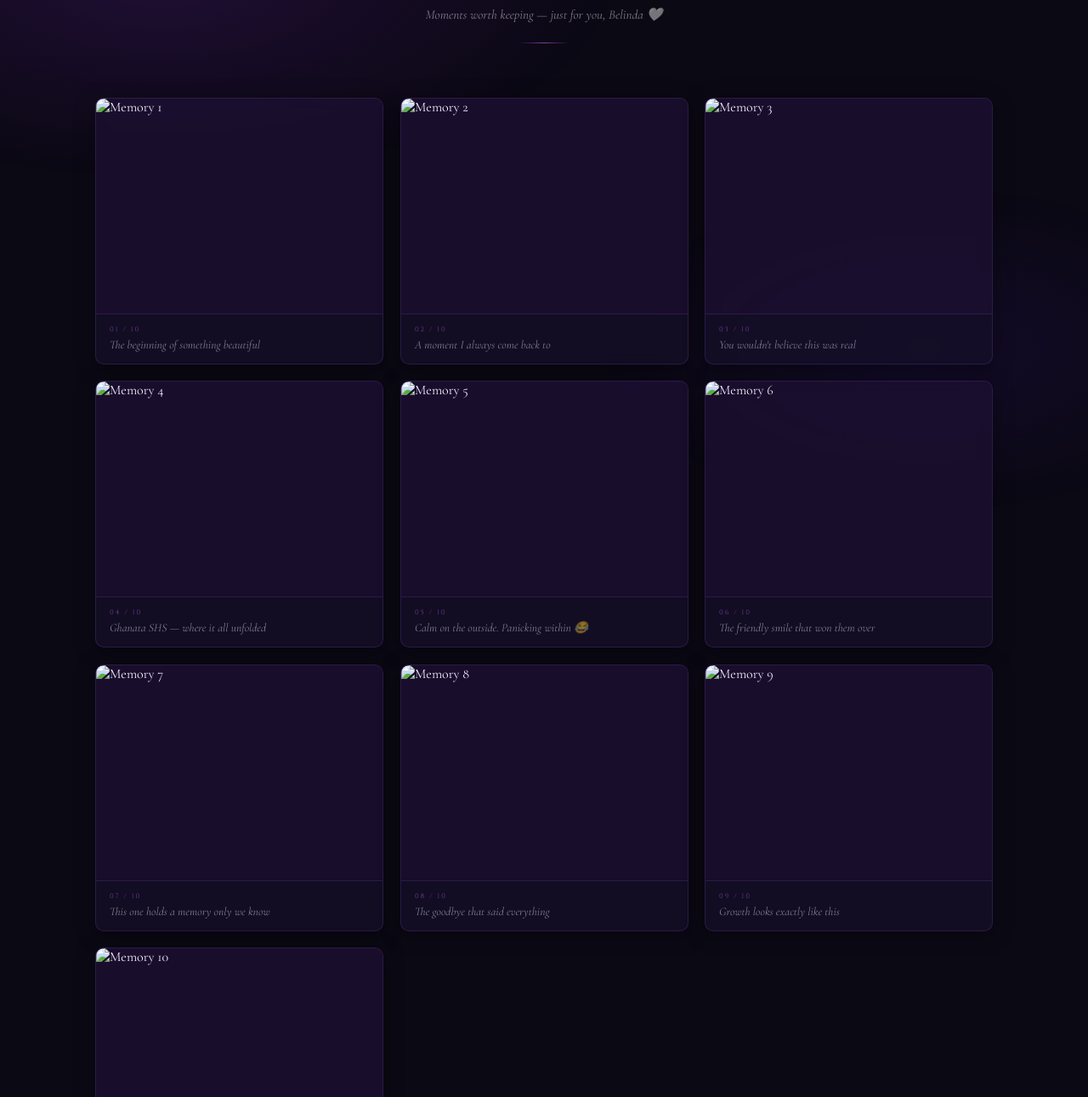
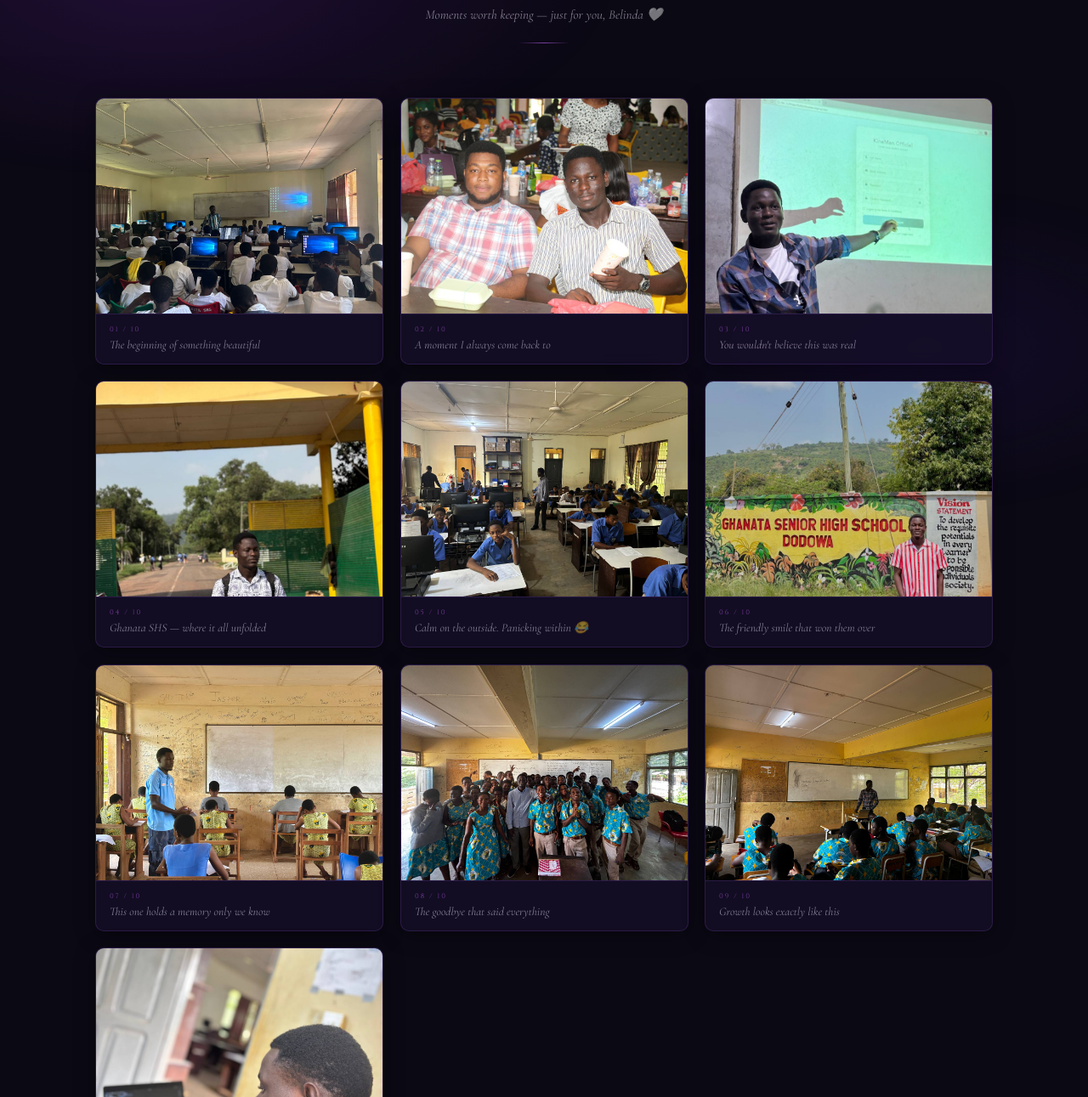
Before and after one commit to Just-Reacher/bhay, a plain HTML site: page gallery.html in a window 1280 px wide. Shown: the part 189-1480 px from the top of the page at 85% size. Drawn offline with nearby package versions, Linux system fonts and the light colour scheme.

Commit message:
Updated gallery and added images

```diff
--- a/gallery.html
+++ b/gallery.html
@@ -550,7 +550,7 @@
 
   <div class="gallery-card" data-index="0">
     <div class="card-img-wrap">
-      <img src="photo1.jpg" alt="Memory 1" loading="lazy" />
+      <img src="images/photo2.jpg" alt="Memory 1" loading="lazy" />
       <div class="img-shield"></div>
       <div class="card-overlay">
         <div class="overlay-content">
@@ -567,7 +567,7 @@
 
   <div class="gallery-card" data-index="1">
     <div class="card-img-wrap">
-      <img src="photo2.jpg" alt="Memory 2" loading="lazy" />
+      <img src="images/photo1.jpg" alt="Memory 2" loading="lazy" />
       <div class="img-shield"></div>
       <div class="card-overlay">
         <div class="overlay-content">
@@ -584,7 +584,7 @@
 
   <div class="gallery-card" data-index="2">
     <div class="card-img-wrap">
-      <img src="photo3.jpg" alt="Memory 3" loading="lazy" />
+      <img src="images/photo3.jpg" alt="Memory 3" loading="lazy" />
       <div class="img-shield"></div>
       <div class="card-overlay">
         <div class="overlay-content">
@@ -601,7 +601,7 @@
 
   <div class="gallery-card" data-index="3">
     <div class="card-img-wrap">
-      <img src="photo4.jpg" alt="Memory 4" loading="lazy" />
+      <img src="images/photo4.jpg" alt="Memory 4" loading="lazy" />
       <div class="img-shield"></div>
       <div class="card-overlay">
         <div class="overlay-content">
@@ -618,7 +618,7 @@
 
   <div class="gallery-card" data-index="4">
     <div class="card-img-wrap">
-      <img src="photo5.jpg" alt="Memory 5" loading="lazy" />
+      <img src="images/photo5.jpg" alt="Memory 5" loading="lazy" />
       <div class="img-shield"></div>
       <div class="card-overlay">
         <div class="overlay-content">
@@ -635,7 +635,7 @@
 
   <div class="gallery-card" data-index="5">
     <div class="card-img-wrap">
-      <img src="photo6.jpg" alt="Memory 6" loading="lazy" />
+      <img src="images/photo6.jpg" alt="Memory 6" loading="lazy" />
       <div class="img-shield"></div>
       <div class="card-overlay">
         <div class="overlay-content">
@@ -652,7 +652,7 @@
 
   <div class="gallery-card" data-index="6">
     <div class="card-img-wrap">
-      <img src="photo7.jpg" alt="Memory 7" loading="lazy" />
+      <img src="images/photo7.jpg" alt="Memory 7" loading="lazy" />
       <div class="img-shield"></div>
       <div class="card-overlay">
         <div class="overlay-content">
@@ -669,7 +669,7 @@
 
   <div class="gallery-card" data-index="7">
     <div class="card-img-wrap">
-      <img src="photo8.jpg" alt="Memory 8" loading="lazy" />
+      <img src="images/photo8.jpg" alt="Memory 8" loading="lazy" />
       <div class="img-shield"></div>
       <div class="card-overlay">
         <div class="overlay-content">
@@ -686,7 +686,7 @@
 
   <div class="gallery-card" data-index="8">
     <div class="card-img-wrap">
-      <img src="photo9.jpg" alt="Memory 9" loading="lazy" />
+      <img src="images/photo9.jpg" alt="Memory 9" loading="lazy" />
       <div class="img-shield"></div>
       <div class="card-overlay">
         <div class="overlay-content">
@@ -703,7 +703,7 @@
 
   <div class="gallery-card" data-index="9">
     <div class="card-img-wrap">
-      <img src="photo10.jpg" alt="Memory 10" loading="lazy" />
+      <img src="images/photo10.jpg" alt="Memory 10" loading="lazy" />
       <div class="img-shield"></div>
       <div class="card-overlay">
         <div class="overlay-content">
@@ -758,16 +758,16 @@
    Captions match the cards above.
 ------------------------------------------------ */
 const PHOTOS = [
-  { src: 'photo1.jpg',  caption: 'The beginning of something beautiful' },
-  { src: 'photo2.jpg',  caption: 'A moment I always come back to' },
-  { src: 'photo3.jpg',  caption: "You wouldn't believe this was real" },
-  { src: 'photo4.jpg',  caption: 'Ghanata SHS — where it all unfolded' },
-  { src: 'photo5.jpg',  caption: 'Calm on the outside. Panicking within 😂' },
-  { src: 'photo6.jpg',  caption: 'The friendly smile that won them over' },
-  { src: 'photo7.jpg',  caption: 'This one holds a memory only we know' },
-  { src: 'photo8.jpg',  caption: 'The goodbye that said everything' },
-  { src: 'photo9.jpg',  caption: 'Growth looks exactly like this' },
-  { src: 'photo10.jpg', caption: 'And so the chapter closes, beautifully ❤️' },
+  { src: 'images/photo1.jpg',  caption: 'The beginning of something beautiful' },
+  { src: 'images/photo2.jpg',  caption: 'A moment I always come back to' },
+  { src: 'images/photo3.jpg',  caption: "You wouldn't believe this was real" },
+  { src: 'images/photo4.jpg',  caption: 'Ghanata SHS — where it all unfolded' },
+  { src: 'images/photo5.jpg',  caption: 'Calm on the outside. Panicking within 😂' },
+  { src: 'images/photo6.jpg',  caption: 'The friendly smile that won them over' },
+  { src: 'images/photo7.jpg',  caption: 'This one holds a memory only we know' },
+  { src: 'images/photo8.jpg',  caption: 'The goodbye that said everything' },
+  { src: 'images/photo9.jpg',  caption: 'Growth looks exactly like this' },
+  { src: 'images/photo10.jpg', caption: 'And so the chapter closes, beautifully ❤️' },
 ];
 
 let currentIndex = 0;
```
Also changed, not shown: images/photo1.jpg (added), images/photo10.jpg (added), images/photo2.jpg (added), images/photo3.jpg (added), images/photo4.jpg (added), images/photo5.jpg (added), images/photo6.jpg (added), images/photo7.jpg (added), images/photo8.jpg (added), images/photo9.jpg (added).
